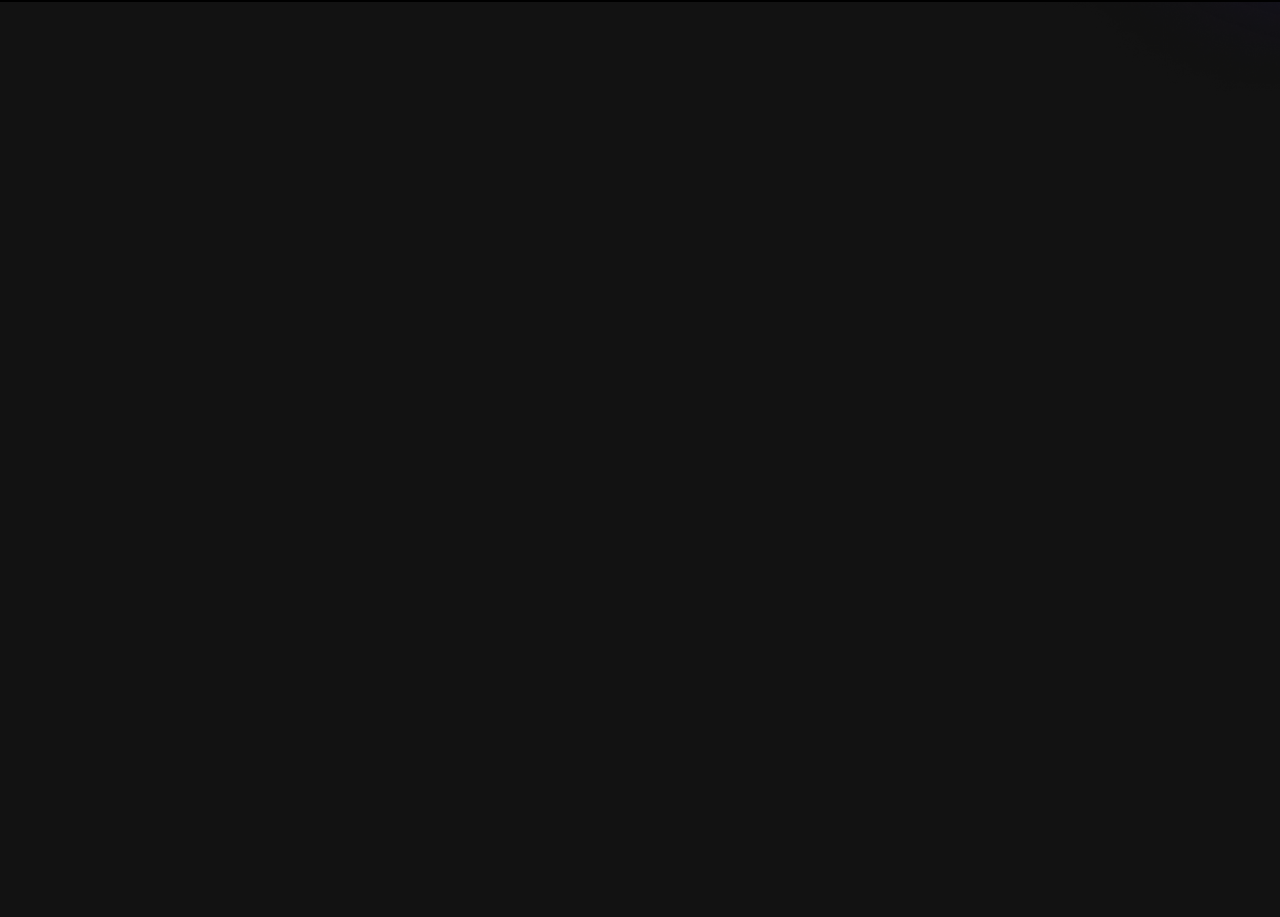
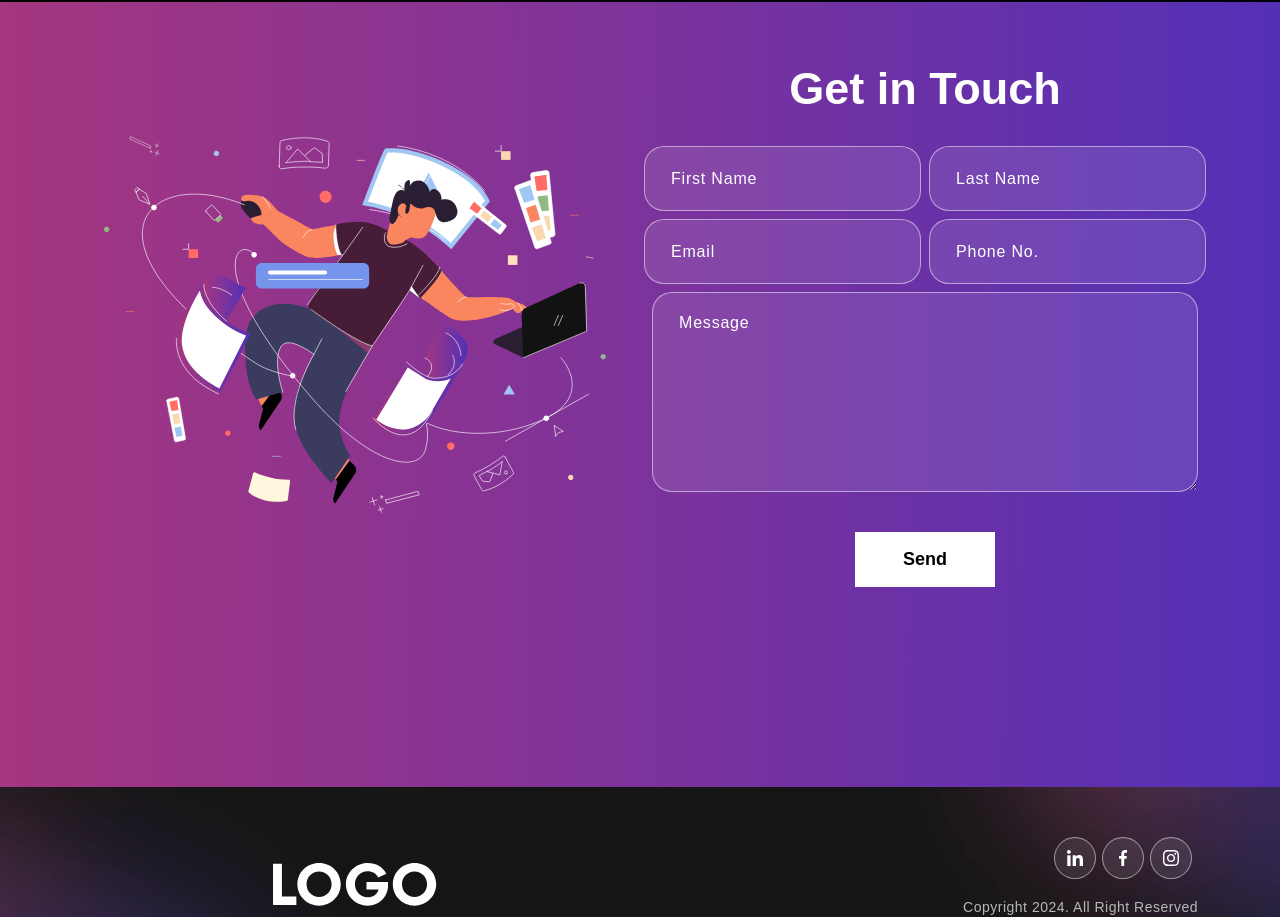
Before and after one commit to JeffreyChuCPA/Portfolio-Website, a React (Vite) app: page / in a window 1280 px wide. Shown: the part 1880-2797 px from the top of the page. Before the commit the page ends 1993 px from the top, so only its background shows below. Built offline with nearby package versions, Linux system fonts and the light colour scheme; a web font is replaced by a local one.

Commit message:
Worked on Contact and Footer Components

```diff
--- a/package.json
+++ b/package.json
@@ -11,6 +11,10 @@
   },
   "dependencies": {
     "bootstrap": "^5.3.3",
+    "cors": "^2.8.5",
+    "dotenv": "^16.4.5",
+    "express": "^4.19.2",
+    "nodemailer": "^6.9.13",
     "react": "^18.2.0",
     "react-bootstrap": "^2.10.2",
     "react-bootstrap-icons": "^1.11.4",
--- a/src/App.css
+++ b/src/App.css
@@ -473,6 +473,97 @@
   z-index: -4;
 }
 
+/** Contact */
+.contact {
+  background: linear-gradient(90.21deg, #AA367C -5.91%, #4A2FBD 111.58%);
+  padding: 60px 0 200px 0;
+}
+.contact img {
+  width: 92%;
+}
+.contact h2 {
+	font-size: 45px;
+	font-weight: 700;
+  margin-bottom: 30px;
+}
+.contact form input, .contact form textarea {
+  width: 100%;
+  background: rgba(255, 255, 255, 0.1);
+  border: 1px solid rgba(255, 255, 255, 0.5);
+  border-radius: 20px;
+  color: #fff;
+  margin: 0 0 8px 0;
+  padding: 18px 26px;
+  font-weight: 500;
+  font-size: 18px;
+  letter-spacing: 0.8px;
+  transition: 0.3s ease-in-out;
+}
+.contact form input:focus, .contact form textarea:focus {
+  background: rgba(255, 255, 255, 1);
+  color: #121212;
+}
+.contact form input::placeholder, .contact form textarea::placeholder {
+  font-size: 16px;
+  font-weight: 400;
+  color: #fff;
+}
+.contact form input:focus::placeholder, .contact form textarea:focus::placeholder {
+  color: #121212;
+  opacity: 0.8;
+}
+.contact form button {
+  font-weight: 700;
+  color: #000;
+  background-color: #fff;
+  padding: 14px 48px;
+  font-size: 18px;
+  margin-top: 25px;
+  border-radius: 0;
+  position: relative;
+  transition: 0.3s ease-in-out;
+}
+.contact form button span {
+  z-index: 1;
+  position: relative;
+}
+.contact form button:hover {
+  color: #fff;
+}
+.contact form button::before {
+  content: "";
+  background: #121212;
+  width: 0;
+  height: 100%;
+  position: absolute;
+  top: 0;
+  left: 0;
+  z-index: 0;
+  transition: 0.3s ease-in-out;
+}
+.contact form button:hover::before {
+  width: 100%;
+}
+
+/** Footer */
+.footer {
+  padding: 50px 0 50px 0;
+  background-image: url('./assets/img/footer-bg.png');
+  background-position: center center;
+  background-size: cover;
+  background-repeat: no-repeat;
+}
+.footer img {
+  width: 30%;
+}
+.footer p {
+  font-weight: 400;
+  font-size: 14px;
+  color: #B8B8B8;
+  letter-spacing: 0.5px;
+  margin-top: 20px;
+}
+
 
 .App {
   text-align: center;
--- a/src/App.jsx
+++ b/src/App.jsx
@@ -3,6 +3,8 @@
 import { Banner } from './components/Banner'
 import { Skills } from './components/Skills'
 import { Projects } from './components/Projects'
+import { Contact } from './components/Contact'
+import { Footer } from './components/Footer'
 import 'bootstrap/dist/css/bootstrap.min.css'
 
 function App() {
@@ -14,6 +16,8 @@
       <Banner />
       <Skills />
       <Projects />
+      <Contact />
+      <Footer />
       </div>
     </>
   )
--- a/src/components/Banner.jsx
+++ b/src/components/Banner.jsx
@@ -61,7 +61,7 @@
             </h1>
             <p>
               Lorem Ipsum is simply dummy text of the printing and typesetting
-              industry. Lorem Ipsum has been the industry's standard dummy text
+              industry. Lorem Ipsum has been the industry standard dummy text
               ever since the 1500s, when an unknown printer took a galley of
               type and scrambled it to make a type specimen book.
             </p>
--- /dev/null
+++ b/src/components/Contact.jsx
@@ -0,0 +1,85 @@
+import { useState } from 'react'
+import { Col, Container, Row } from 'react-bootstrap'
+import contactImg from "../assets/img/contact-img.svg"
+
+export const Contact = () => {
+  const formInitialDetails = {
+    firstName: '',
+    lastName: '',
+    email: '',
+    phone: '',
+    message: ''
+  }
+
+  const [formDetails, setFormDetails] = useState(formInitialDetails)
+  const [buttonText, setButtonText] = useState('Send')
+  const [status, setStatus] = useState({})
+
+  const onFormUpdate = (category, value) => {
+    setFormDetails({
+      ...formDetails,
+      [category]: value
+    })
+  }
+
+  const handleSubmit = async (e) => {
+    e.preventDefault()
+    setButtonText('Sending...')
+    let response = await fetch('http://localhost:5000/contact', {
+      method: "POST",
+      headers: {
+        "Content-Type": "Application/json;charset=utf-8",
+      },
+      body: JSON.stringify(formDetails)
+    })
+    setButtonText("Send")
+    let result = response.json()
+    setFormDetails(formInitialDetails)
+    if (result.code === 200) {
+      setStatus({ success: true, message: 'Message sent successfully'})
+    } else {
+      setStatus({ success: false, message: "Something went wrong, Please try again later."})
+    }
+  }
+
+  return (
+    <section className='contact' id='connect'>
+      <Container>
+        <Row className='align-items-center'>
+          <Col md={6}>
+            <img src={contactImg} alt='Contact Us' />
+          </Col>
+          <Col  md={6}>
+            <h2>Get in Touch</h2>
+            <form onSubmit={handleSubmit}>
+              <Row>
+                <Col sm={6} className='px-1'>
+                  <input type='text' value={formDetails.firstName} placeholder='First Name' onChange={(e) => onFormUpdate('firstName', e.target.value)} />
+                </Col>
+                <Col sm={6} className='px-1'>
+                  <input type='text' value={formDetails.lastName} placeholder='Last Name' onChange={(e) => onFormUpdate('lastName', e.target.value)} />
+                </Col>
+                <Col sm={6} className='px-1'>
+                  <input type='email' value={formDetails.email} placeholder='Email' onChange={(e) => onFormUpdate('email', e.target.value)} />
+                </Col>
+                <Col sm={6} className='px-1'>
+                  <input type='tel' value={formDetails.phone} placeholder='Phone No.' onChange={(e) => onFormUpdate('phone', e.target.value)} />
+                </Col>
+                <Col>
+                  <textarea rows='6' value={formDetails.message} placeholder='Message' onChange={(e) => onFormUpdate('message', e.target.value)}/>
+                  <button type='submit'><span>{buttonText}</span></button>
+                </Col>
+                {
+                  status.message &&
+                  <Col>
+                    <p className={status.success === false ? 'danger' : 'success'}>{status.message}</p>
+                  </Col>
+                }
+              </Row>
+            </form>
+          </Col>
+        </Row>
+      </Container>
+    </section>
+  )
+}
--- /dev/null
+++ b/src/components/Footer.jsx
@@ -0,0 +1,27 @@
+import { Col, Container, Row } from "react-bootstrap"
+import logo from '../assets/img/logo.svg'
+import navIcon1 from '../assets/img/nav-icon1.svg';
+import navIcon2 from '../assets/img/nav-icon2.svg';
+import navIcon3 from '../assets/img/nav-icon3.svg';
+
+export const Footer = () => {
+  return (
+    <footer className="footer">
+      <Container>
+        <Row className="align-items-center">
+          <Col sm={6}>
+            <img src={logo} alt="Logo"/>
+          </Col>
+          <Col sm={6} className="text-center text-sm-end">
+            <div className="social-icon">
+              <a href=""><img src={navIcon1}/></a>
+              <a href=""><img src={navIcon2}/></a>
+              <a href=""><img src={navIcon3}/></a>
+            </div>
+            <p>Copyright 2024. All Right Reserved</p>
+          </Col>
+        </Row>
+      </Container>
+    </footer>
+  )
+}
--- a/src/components/Projects.jsx
+++ b/src/components/Projects.jsx
@@ -26,13 +26,13 @@
   ]
 
   return (
-    <section className="project" id="project">
+    <section className="project" id="projects">
       <Container>
         <Row>
           <Col>
             <h2>Projects</h2>
             <p>Lorem Ipsum is simply dummy text of the printing and typesetting
-              industry. Lorem Ipsum has been the industry's standard dummy text
+              industry. Lorem Ipsum has been the industry standard dummy text
               ever since the 1500s, when an unknown printer took a galley of
               type and scrambled it to make a type specimen book.</p>
             <Tab.Container id="projects-tabs" defaultActiveKey="first">
--- a/src/components/Skills.jsx
+++ b/src/components/Skills.jsx
@@ -36,7 +36,7 @@
               <h2>
                 Skills
               </h2>
-              <p>Lorem Ipsum is simply dummy text of the printing and typesetting industry.<br></br> Lorem Ipsum has been the industry's standard dummy text.</p>
+              <p>Lorem Ipsum is simply dummy text of the printing and typesetting industry.<br></br> Lorem Ipsum has been the industry standard dummy text.</p>
               <Carousel responsive={responsive} infinite={true} className="skill-slider">
                 <div className="item">
                   <img src={meter1} alt="Image" />
```
Also changed, not shown: server.js (added, +52 -0 lines), src/components/Contact.js (deleted), 1 other file (tests, documents, lock files or other folders).
